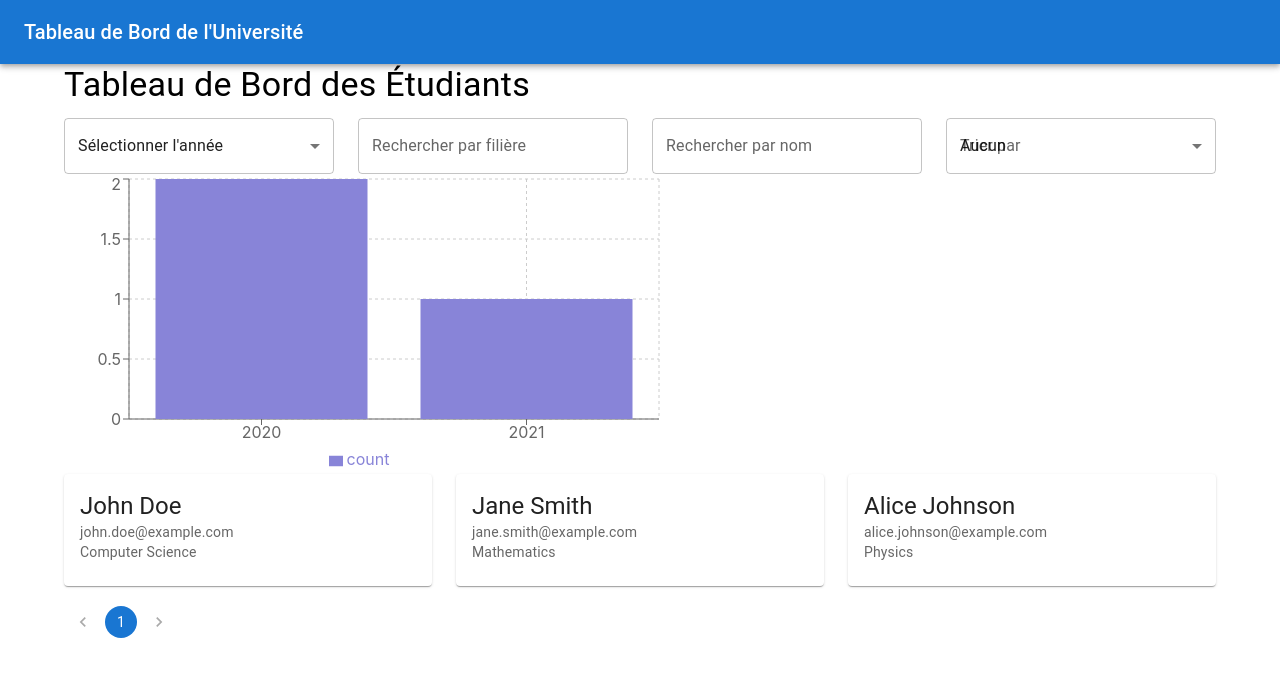
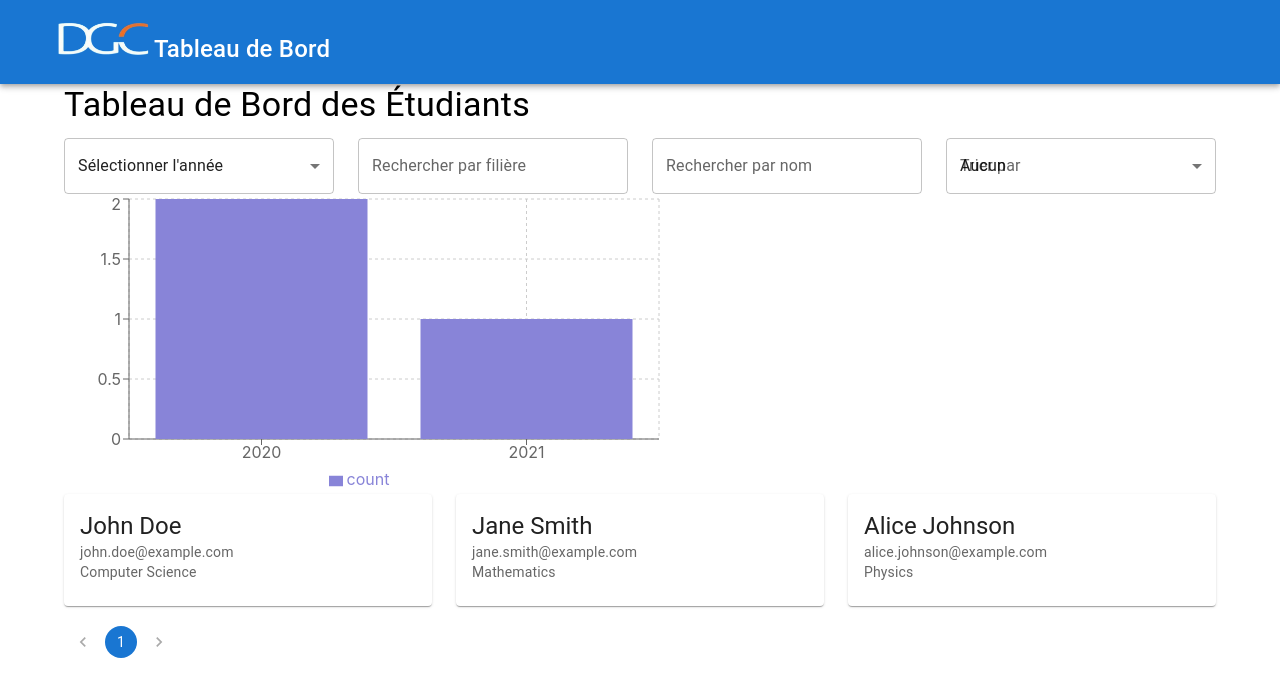
Before and after one commit to MrKenyB/university-dashboard, a React (Create React App) app: page /dashboard in a window 1280 px wide. Shown: the top 696 px of the page. Built offline with nearby package versions, Linux system fonts and the light colour scheme.

Commit message:
Mise à jour du Dashboard avec la fonctionnalité de détails des étudiants

```diff
--- a/src/components/Dashboard.js
+++ b/src/components/Dashboard.js
@@ -4,6 +4,7 @@ import axios from 'axios';
 import { Container, Typography, Select, MenuItem, TextField, Grid, Pagination, CircularProgress, Alert, FormControl, InputLabel } from '@mui/material';
 import StudentList from './StudentList';
 import Statistics from './Statistics';
+import StudentForm from './StudentForm'; // Import du nouveau composant pour afficher les détails de l'étudiant
 
 const Dashboard = () => {
   const [year, setYear] = useState('');
@@ -15,6 +16,7 @@ const Dashboard = () => {
   const [loading, setLoading] = useState(false);
   const [error, setError] = useState(null);
   const [sort, setSort] = useState('');
+  const [selectedStudent, setSelectedStudent] = useState(null); // État pour stocker les détails de l'étudiant sélectionné
   const studentsPerPage = 10;
 
   useEffect(() => {
@@ -58,13 +60,23 @@ const Dashboard = () => {
       });
   }, [year, major, name, sort, page]);
 
+  // Fonction pour afficher les détails de l'étudiant sélectionné
+  const showStudentDetails = (student) => {
+    setSelectedStudent(student);
+  };
+
+  // Fonction pour cacher les détails de l'étudiant
+  const hideStudentDetails = () => {
+    setSelectedStudent(null);
+  };
+
   return (
     <Container>
-      <Typography variant="h4" gutterBottom>Tableau de Bord des Étudiants</Typography> {/* Changement de "Student Dashboard" à "Tableau de Bord des Étudiants" */}
+      <Typography variant="h4" gutterBottom>Tableau de Bord des Étudiants</Typography>
       <Grid container spacing={3} alignItems="center">
         <Grid item xs={12} sm={3}>
           <Select value={year} onChange={e => setYear(e.target.value)} displayEmpty fullWidth>
-            <MenuItem value="" disabled>Sélectionner l'année</MenuItem> {/* Changement de "Select Year" à "Sélectionner l'année" */}
+            <MenuItem value="" disabled>Sélectionner l'année</MenuItem>
             <MenuItem value={2020}>2020</MenuItem>
             <MenuItem value={2021}>2021</MenuItem>
             <MenuItem value={2022}>2022</MenuItem>
@@ -90,12 +102,12 @@ const Dashboard = () => {
         </Grid>
         <Grid item xs={12} sm={3}>
           <FormControl fullWidth>
-            <InputLabel>Trier par</InputLabel> {/* Changement de "Sort By" à "Trier par" */}
+            <InputLabel>Trier par</InputLabel>
             <Select value={sort} onChange={e => setSort(e.target.value)} displayEmpty fullWidth>
-              <MenuItem value="">Aucun</MenuItem> {/* Changement de "None" à "Aucun" */}
+              <MenuItem value="">Aucun</MenuItem>
               <MenuItem value="name">Nom</MenuItem>
-              <MenuItem value="major">Filière</MenuItem> {/* Changement de "Major" à "Filière" */}
-              <MenuItem value="year">Année</MenuItem> {/* Changement de "Year" à "Année" */}
+              <MenuItem value="major">Filière</MenuItem>
+              <MenuItem value="year">Année</MenuItem>
             </Select>
           </FormControl>
         </Grid>
@@ -106,8 +118,14 @@ const Dashboard = () => {
         <Alert severity="error" style={{ marginTop: '20px' }}>{error}</Alert>
       ) : (
         <>
+          {selectedStudent ? (
+            <StudentForm student={selectedStudent} onHide={hideStudentDetails} />
+          ) : (
+            <>
               {students.length > 0 && <Statistics students={students} />}
-          {students.length > 0 && <StudentList students={students} />}
+              {students.length > 0 && (
+                <StudentList students={students} onStudentClick={showStudentDetails} />
+              )}
               <Pagination
                 count={totalPages}
                 page={page}
@@ -117,6 +135,8 @@ const Dashboard = () => {
               />
             </>
           )}
+        </>
+      )}
     </Container>
   );
 };
--- /dev/null
+++ b/src/components/Navbar.css
@@ -0,0 +1,17 @@
+/* Navbar.css */
+.navbar {
+    background-color: #1976d2; /* Couleur de fond de la barre de navigation */
+    color: #ffffff; /* Couleur du texte */
+    padding: 10px 20px; /* Espacement intérieur de la barre de navigation */
+    box-shadow: 0px 2px 5px rgba(0, 0, 0, 0.1); /* Ombre légère sous la barre de navigation */
+  }
+
+  .navbar h6 {
+    margin: 0; /* Supprimer les marges par défaut */
+    font-size: 1.5rem; /* Taille de la police */
+  }
+
+  .university-logo {
+    width: 100px; /* Taille du logo */
+    margin-left: 10px; /* Espacement entre le texte et le logo */
+  }
--- a/src/components/Navbar.js
+++ b/src/components/Navbar.js
@@ -1,13 +1,19 @@
 // src/components/Navbar.js
 import React from 'react';
 import { AppBar, Toolbar, Typography } from '@mui/material';
+import { Link } from 'react-router-dom'; // Import de Link depuis react-router-dom
+import './Navbar.css'; // Import du fichier CSS
+import UniversityLogo from '../images/logo.png'; // Import du logo de l'université
 
 const Navbar = () => {
   return (
-    <AppBar position="static">
+    <AppBar position="static" className="navbar"> {/* Ajouter la classe "navbar" */}
       <Toolbar>
         <Typography variant="h6">
-          Tableau de Bord de l'Université
+          <Link to="/" className="logo-link"> {/* Utilisation de Link */}
+            <img src={UniversityLogo} alt="Logo de l'université" className="university-logo" />
+          </Link>
+          Tableau de Bord
         </Typography>
       </Toolbar>
     </AppBar>
--- /dev/null
+++ b/src/components/StudentForm.js
@@ -0,0 +1,34 @@
+// src/components/StudentForm.js
+import React from 'react';
+import { Dialog, DialogTitle, DialogContent, DialogActions, Button, Typography } from '@mui/material';
+
+const StudentForm = ({ student, onHide }) => {
+  return (
+    <Dialog open={true} onClose={onHide}>
+      <DialogTitle>Détails de l'Étudiant</DialogTitle>
+      <DialogContent>
+        {/* Affichage des détails de l'étudiant */}
+        <Typography variant="body1">Nom: {student.name}</Typography>
+        <Typography variant="body1">Prénom: {student.firstName}</Typography>
+        <Typography variant="body1">Adresse E-mail: {student.email}</Typography>
+        <Typography variant="body1">Date de Naissance: {student.birthDate}</Typography>
+        <Typography variant="body1">Lieu de Naissance: {student.birthPlace}</Typography>
+        <Typography variant="body1">Série de Baccalauréat: {student.bacSeries}</Typography>
+        <Typography variant="body1">Parcours (Filière): {student.major}</Typography>
+        <Typography variant="body1">Quartier: {student.neighborhood}</Typography>
+        <Typography variant="body1">Numéro de Téléphone: {student.phoneNumber}</Typography>
+        <Typography variant="body1">Tuteur: {student.tutorFirstName} {student.tutorLastName}</Typography>
+        <Typography variant="body1">Numéro du Tuteur: {student.tutorPhoneNumber}</Typography>
+        <Typography variant="body1">Tutrice: {student.tutressFirstName} {student.tutressLastName}</Typography>
+        <Typography variant="body1">Numéro de la Tutrice: {student.tutressPhoneNumber}</Typography>
+      </DialogContent>
+      <DialogActions>
+        <Button onClick={onHide} color="primary">
+          Fermer
+        </Button>
+      </DialogActions>
+    </Dialog>
+  );
+};
+
+export default StudentForm;
--- a/src/components/StudentList.js
+++ b/src/components/StudentList.js
@@ -1,14 +1,26 @@
 // src/components/StudentList.js
 import React from 'react';
-import { Grid } from '@mui/material';
-import StudentCard from './StudentCard';
+import { Grid, Card, CardContent, Typography } from '@mui/material';
 
-const StudentList = ({ students }) => {
+const StudentList = ({ students, onStudentClick }) => {
   return (
     <Grid container spacing={3}>
       {students.map(student => (
         <Grid item key={student.id} xs={12} sm={6} md={4}>
-          <StudentCard student={student} />
+          {/* Ajouter un événement onClick pour chaque carte d'étudiant */}
+          <Card onClick={() => onStudentClick(student)} style={{ cursor: 'pointer' }}>
+            <CardContent>
+              <Typography variant="h5" component="div">
+                {student.name}
+              </Typography>
+              <Typography variant="body2" color="textSecondary">
+                {student.email}
+              </Typography>
+              <Typography variant="body2" color="textSecondary">
+                {student.major}
+              </Typography>
+            </CardContent>
+          </Card>
         </Grid>
       ))}
     </Grid>
```
Also changed, not shown: src/components/StudentDetailsForm.js (deleted), src/images/logo.png (added). Lines whose indentation alone changed are shown as unchanged.
